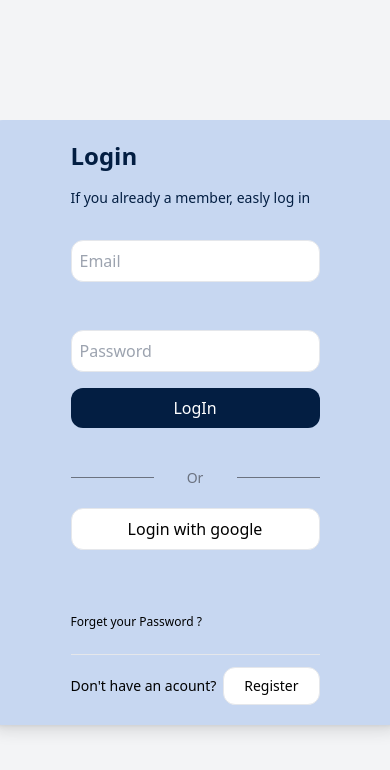
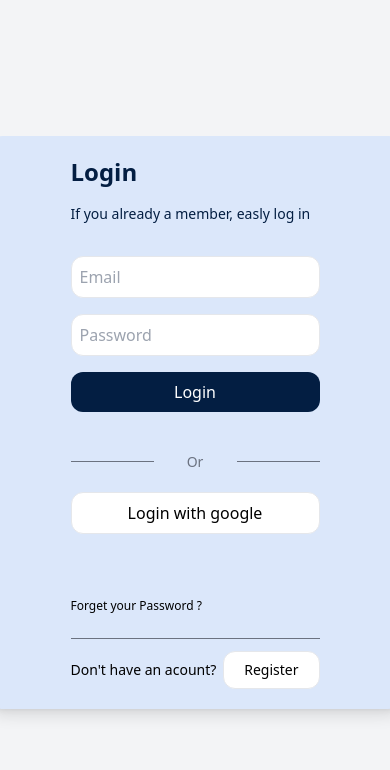
Before and after one commit to belhajjamorsamar/Sea-Gourmet, a React (Create React App) app in the folder frontend/: page /login in a window 390 px wide. Shown: the top 770 px of the page. Built offline with nearby package versions, Linux system fonts and the light colour scheme.

Commit message:
hover effect

```diff
--- a/frontend/src/pages/Login.js
+++ b/frontend/src/pages/Login.js
@@ -1,67 +1,70 @@
 import React from 'react';
-import { AiFillEye } from 'react-icons/fa';
+import {  } from 'react-icons/fa';
+
 const Login = () => {
 	return (
 		<div className=" bg-gray-100 min-h-screen flex items-center justify-center  ">
+			<div className="bg-[#dbe7fa]  p-5  flex rounded-2xl shadow-lg max-w-3xl items-center ">
+				<div className="md:w-1/2 px-16">
+					<h2 className="font-bold text-2xl text-[#031e42]">Login</h2>
 
-			<div className="bg-[#c7d7f1]  p-5  flex rounded-2xl shadow-lg max-w-3xl ">
+					<p className="text-sm mt-4 text-[#031e42] ">
+						If you already a member, easly log in
+					</p>
+
+					<form action="" className="flex flex-col gap-4">
+						<input
+							className=" p-2 mt-8 rounded-xl border"
+							type="text"
+							name="email"
+							placeholder="Email"
+						/>
+
+						<div className="relative">
+							<input
+								className="p-2  rounded-xl border w-full"
+								type="password"
+								name="password"
+								placeholder="Password"
+							/>
+						</div>
+
+						<button className="bg-[#031e42] rounded-xl  text-white py-2 text hover:scale-105 duration-300 ">
+							{' '}
+							Login{' '}
+						</button>
+					</form>
+
+					<div className="mt-10 grid grid-cols-3 items-center text-gray-500">
+						<hr className="border-gray-500"></hr>
+						<p className="text-center text-sm">Or</p>
+						<hr className="border-gray-500"></hr>
+					</div>
+
+					<button className="bg-white border py-2  w-full  rounded-xl mt-5 ">
+						Login with google
+					</button>
+
+					<p className="mt-10 text-xs border-b border-gray-500  py-6">Forget your Password ?</p>
+					<div className="mt-3 text-sm flex justify-between  items-center">
+						<p>Don't have an acount? </p>
 
 
+						<button className="py-2 px-5 bg-white border rounded-xl hover:scale-105  duration-300">
+							Register
+						</button>
 
-				<div className="md:w-1/2 px-16">
-
-					<h2 className="font-bold text-2xl text-[#031e42]">
-               Login
-          </h2>
-
-					<p className="text-sm mt-4  text-[#031e42] ">If you already a member, easly log in</p>
-
-					<form action="" className="flex flex-col gap-4">
-						<input className='p-2 mt-8 rounded-xl border' type="text" name="email" placeholder="Email" />
-
-
-            <div className='relative'>
-
-            <input className='p-2 mt-8 rounded-xl border w-full' type="password" name="password" placeholder="Password" />
-
-            </div>
-
-
-						<button className='bg-[#031e42] rounded-xl  text-white py-2 text'> LogIn </button>
-					</form>
-
-         <div className='mt-10 grid grid-cols-3 items-center text-gray-500'>
-           <hr className='border-gray-500'></hr>
-           <p className='text-center text-sm'>Or</p>
-           <hr className='border-gray-500'></hr>
-         </div>
-
-         <button className='bg-white border py-2  w-full  rounded-xl mt-5 '>Login with google</button>
-
-
-
-
-         <p className='mt-10 text-xs border-b py-6'>Forget your Password ?</p>
-				<div className='mt-3 text-sm flex justify-between  items-center'>
-          <p>Don't have an acount? </p>
-
-          <button className='py-2 px-5 bg-white border rounded-xl '>Register</button>
-        </div>
-
-        </div>
-
-
+					</div>
+				</div>
 
 				<div className="w-1/2 md:block hidden ">
-
-					<img src="/images/Admin2.jpg" alt="LoginImage" className="rounded-2xl" />
-
-
+					<img
+						src="/images/Admin2.jpg"
+						alt="LoginImage"
+						className="rounded-2xl"
+					/>
 				</div>
-
-
 			</div>
-
 		</div>
 	);
 };
```
